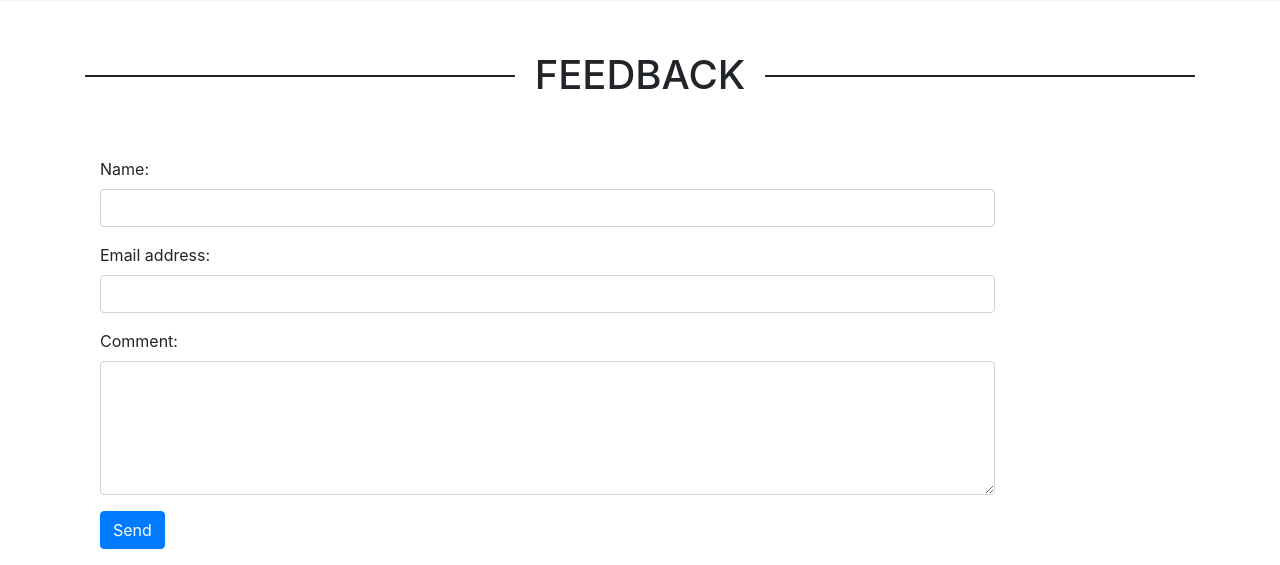
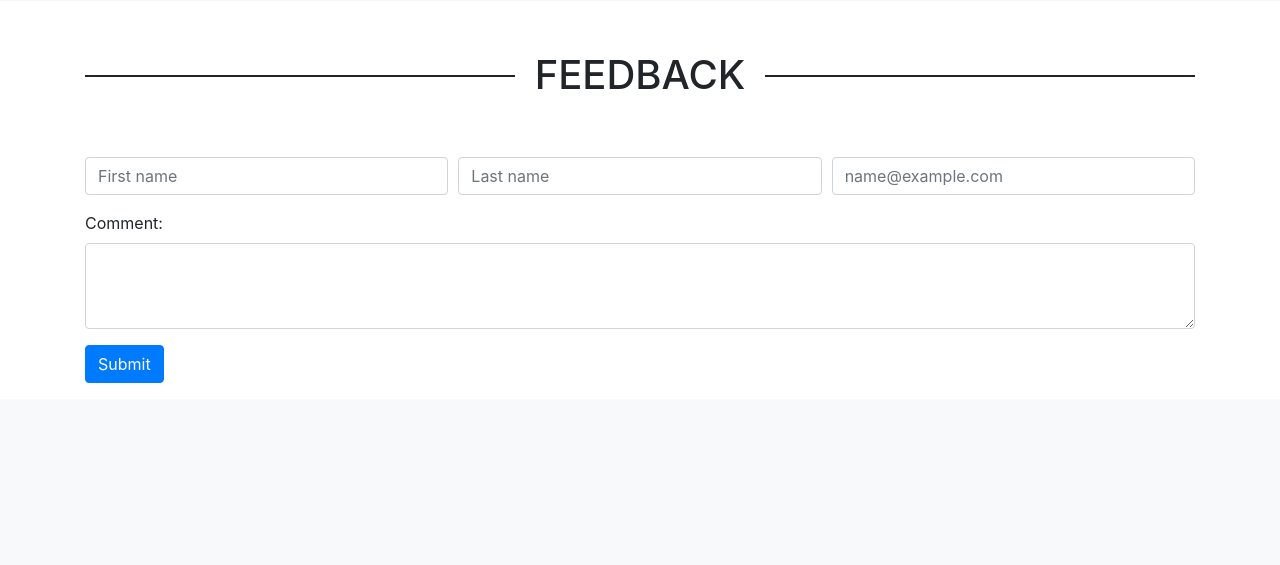
Before and after one commit to mattyh383/Nutrifit, a PHP site: page / in a window 1280 px wide. Shown: the part 3984-4549 px from the top of the page. After the commit the page ends 4367 px from the top, so only its background shows below. Run offline with PHP 8.4, Linux system fonts and the light colour scheme.

```diff
--- a/frmContact.php
+++ b/frmContact.php
@@ -2,7 +2,8 @@
 
 
     if (isset($_POST['submit'])) {
-        $name = $_POST['name'];
+        $fname = $_POST['fName'];
+        $lname = $_POST['lName'];
         $mailFrom = $_POST['email'];
         $message = $_POST['comment'];
         $subject = 'New Comment from Nutrifit';
--- a/index.php
+++ b/index.php
@@ -250,31 +250,27 @@
                 </h1>
             </div>
             <div class="container">
-                <form class="form-horizontal" role="form" method="POST" action="frmContact.php">
-                    <div class="form-group">
-                        <label for="name" class="col-sm-2 control-label">Name:</label>
-                        <div class="col-sm-10">
-                            <input type="text" class="form-control" name="name">
+                <form role="form" method="POST" action="frmContact.php">
+                    <div class="form-row">
+                        <div class="form-group col-md-4">
+                            <input type="text" class="form-control" placeholder="First name" name="fName">
+                        </div>
+                        <div class="form-group col-md-4">
+                            <input type="text" class="form-control" placeholder="Last name" name="lName">
+                        </div>
+                        <div class="form-group col-md-4">
+                            <input type="email" class="form-control" id="email" placeholder="name@example.com" name="email">
                         </div>
                     </div>
                     <div class="form-group">
-                        <label for="email" class="col-sm-2 control-label">Email address:</label>
-                        <div class="col-sm-10">
-                            <input type="email" class="form-control" name="email">
-                        </div>
+                        <label for="commentArea">Comment: </label>
+                        <textarea class="form-control" id="commentArea" name='comment' rows="3"></textarea>
                     </div>
                     <div class="form-group">
-                        <label for="comment" class="col-sm-2 control-label">Comment:</label>
-                        <div class="col-sm-10">
-                            <textarea class="form-control" rows="5" name="comment"></textarea>
-                        </div>
+                    <button type="submit" class="btn btn-primary" name='submit'>Submit</button>
                     </div>
-                    <div class="form-group">
-                        <div class="col-sm-10 col-sm-offset-2">
-                            <input id="submit" name="submit" type="submit" value="Send" class="btn btn-primary">
-                        </div>
                 </form>
-                </div>
+            </div>
         </section>
 
     </body>
```
Also changed, not shown: composer.json (added, +12 -0 lines), frmFeedback.php (deleted, +0 -37 lines), 2 other files.
